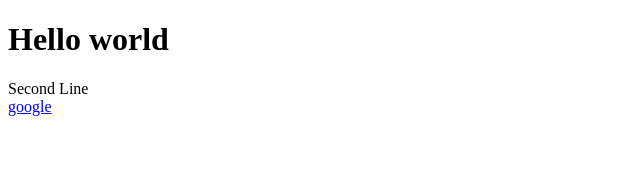
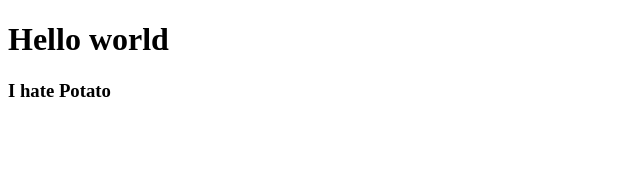
Before and after one commit to donghyeon-dev/movie_app_2020, a React (Create React App) app: page / in a window 1280 px wide. Shown: the top 170 px of the page, without its empty margins (0-640 px from the left). Built offline with nearby package versions, Linux system fonts and the light colour scheme.

Commit message:
Creating first React Component

```diff
--- a/package.json
+++ b/package.json
@@ -12,9 +12,7 @@
   },
   "scripts": {
     "start": "react-scripts start",
-    "build": "react-scripts build",
-    // "test": "react-scripts test",
-    // "eject": "react-scripts eject"
+    "build": "react-scripts build"
   },
   "eslintConfig": {
     "extends": "react-app"
--- a/src/App.js
+++ b/src/App.js
@@ -1,14 +1,11 @@
 import React from "react";
+import Potato from "./Potato";
 
 function App() {
   return (
     <div>
       <h1>Hello world</h1>
-      <span>Second Line</span>
-      <br></br>
-      <a href="http://www.google.com" target="_blank">
-        google
-      </a>
+      <Potato />
     </div>
   );
 }
--- /dev/null
+++ b/src/Potato.js
@@ -0,0 +1,9 @@
+import React from "react";
+
+function Potato() {
+    return (
+        <h3>I hate Potato</h3>
+    )
+}
+
+export default Potato;
```
Also changed, not shown: src/index.js (line endings or trailing spaces).
